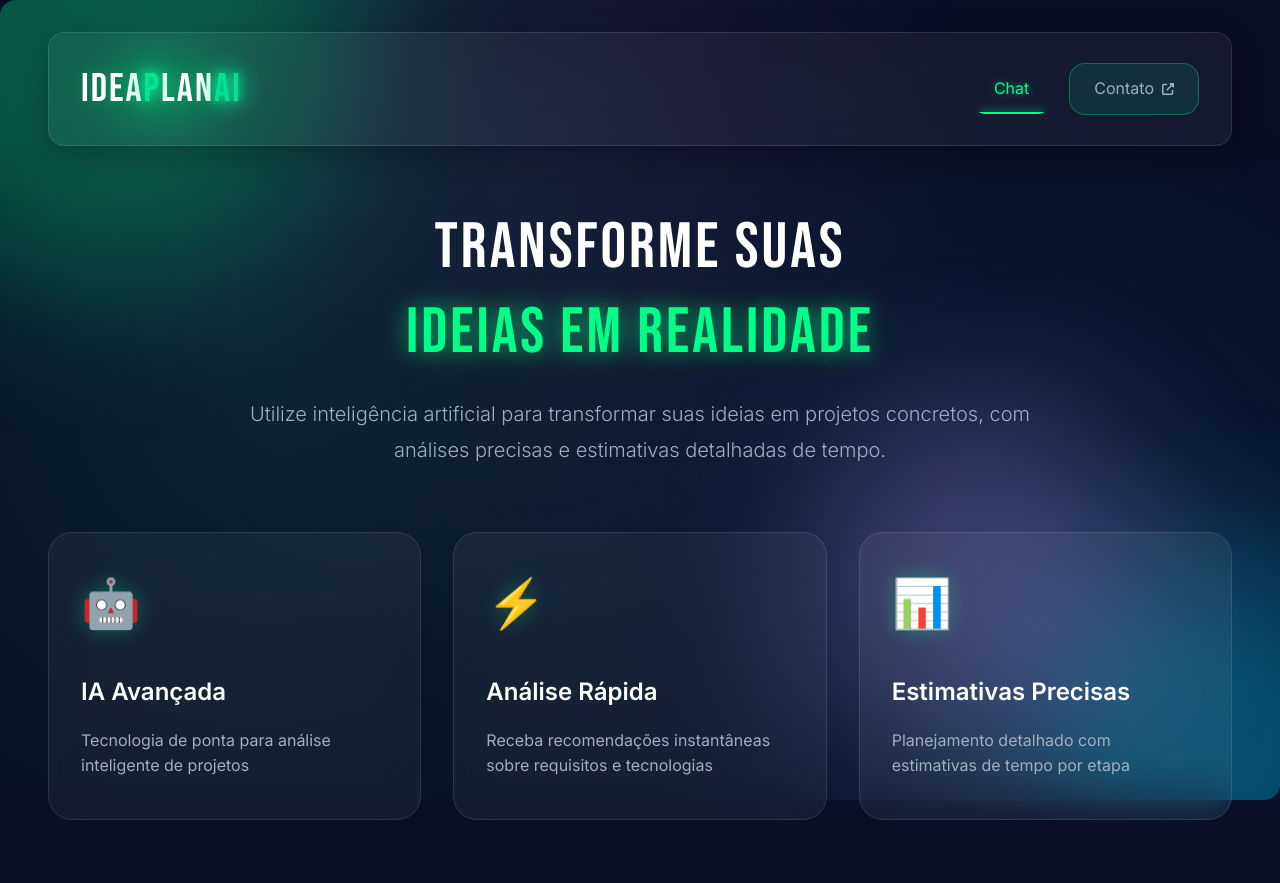
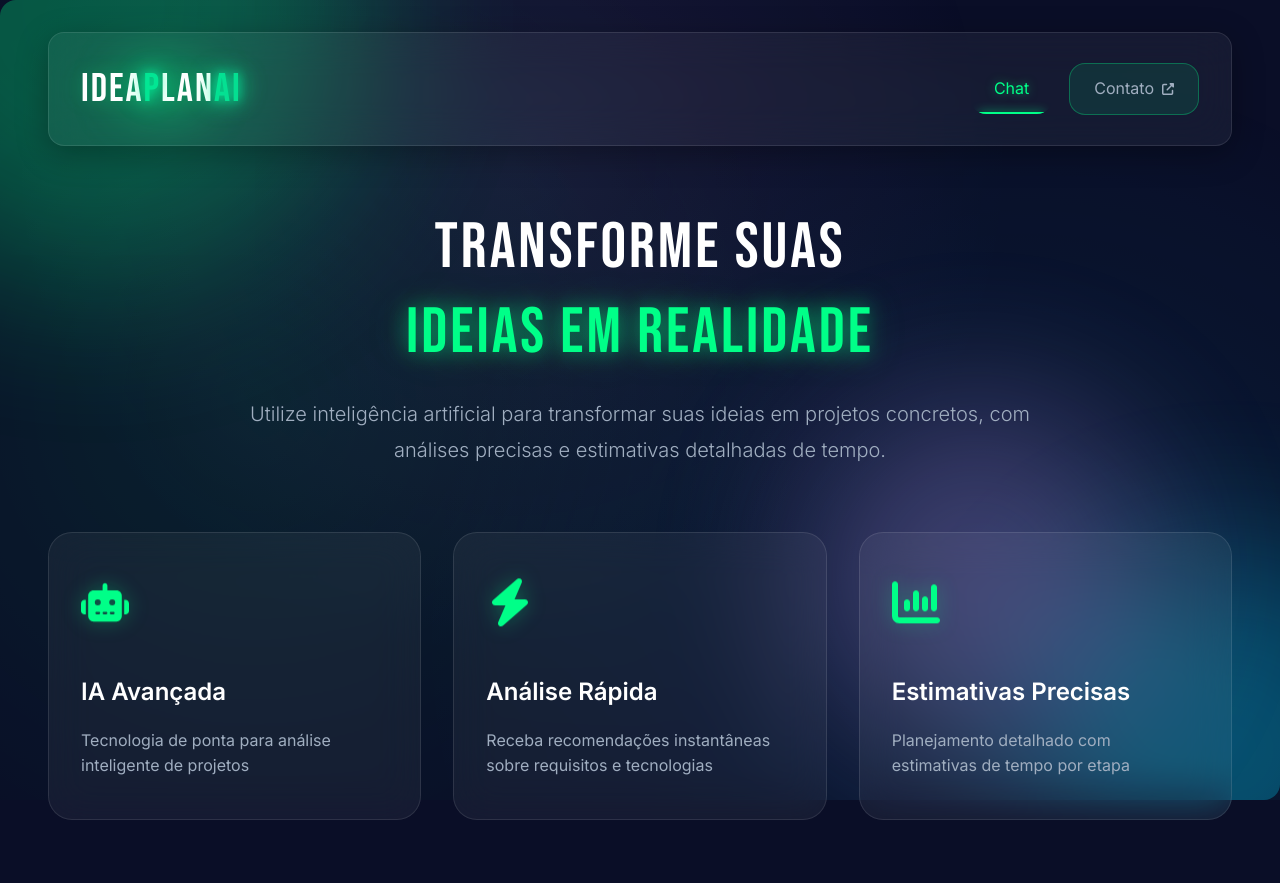
Before and after one commit to dacmarcell/ideaplanAI-web, a Vue app: page / in a window 1280 px wide. Shown: the top 883 px of the page. Built offline with nearby package versions, Linux system fonts and the light colour scheme.

Commit message:
Enhance HomeView component by implementing feature cards with FontAwesome icons for improved visual representation. Refactored feature display logic to utilize a dynamic array, streamlining the code and enhancing maintainability.

```diff
--- a/src/views/HomeView.vue
+++ b/src/views/HomeView.vue
@@ -1,8 +1,31 @@
 <script setup lang="ts">
 import MarkdownRenderer from '../components/MarkdownRenderer.vue'
 import { onMounted, ref } from 'vue'
+import { FontAwesomeIcon } from '@fortawesome/vue-fontawesome'
+import { faRobot, faBolt, faChartColumn } from '@fortawesome/free-solid-svg-icons'
 
 const cardsVisible = ref(false)
+
+const featureCards = [
+  {
+    icon: faRobot,
+    title: 'IA Avançada',
+    description: 'Tecnologia de ponta para análise inteligente de projetos',
+    delay: '0.1s'
+  },
+  {
+    icon: faBolt,
+    title: 'Análise Rápida',
+    description: 'Receba recomendações instantâneas sobre requisitos e tecnologias',
+    delay: '0.2s'
+  },
+  {
+    icon: faChartColumn,
+    title: 'Estimativas Precisas',
+    description: 'Planejamento detalhado com estimativas de tempo por etapa',
+    delay: '0.3s'
+  }
+]
 
 onMounted(() => {
   setTimeout(() => {
@@ -27,27 +50,18 @@ onMounted(() => {
       </div>
 
       <div class="features-grid" :class="{ visible: cardsVisible }">
-        <div class="feature-card" :style="{ '--delay': '0.1s' }">
-          <div class="card-icon">🤖</div>
-          <h3 class="card-title">IA Avançada</h3>
+        <div
+          v-for="feature in featureCards"
+          :key="feature.title"
+          class="feature-card"
+          :style="{ '--delay': feature.delay }"
+        >
+          <div class="card-icon">
+            <FontAwesomeIcon :icon="feature.icon" />
+          </div>
+          <h3 class="card-title">{{ feature.title }}</h3>
           <p class="card-description">
-            Tecnologia de ponta para análise inteligente de projetos
-          </p>
-        </div>
-
-        <div class="feature-card" :style="{ '--delay': '0.2s' }">
-          <div class="card-icon">⚡</div>
-          <h3 class="card-title">Análise Rápida</h3>
-          <p class="card-description">
-            Receba recomendações instantâneas sobre requisitos e tecnologias
-          </p>
-        </div>
-
-        <div class="feature-card" :style="{ '--delay': '0.3s' }">
-          <div class="card-icon">📊</div>
-          <h3 class="card-title">Estimativas Precisas</h3>
-          <p class="card-description">
-            Planejamento detalhado com estimativas de tempo por etapa
+            {{ feature.description }}
           </p>
         </div>
       </div>
@@ -201,6 +215,12 @@ onMounted(() => {
   animation: floatIcon 3s ease-in-out infinite;
 }
 
+.card-icon :deep(svg) {
+  width: 3rem;
+  height: 3rem;
+  color: var(--neon-green);
+}
+
 @keyframes floatIcon {
   0%,
   100% {
```
